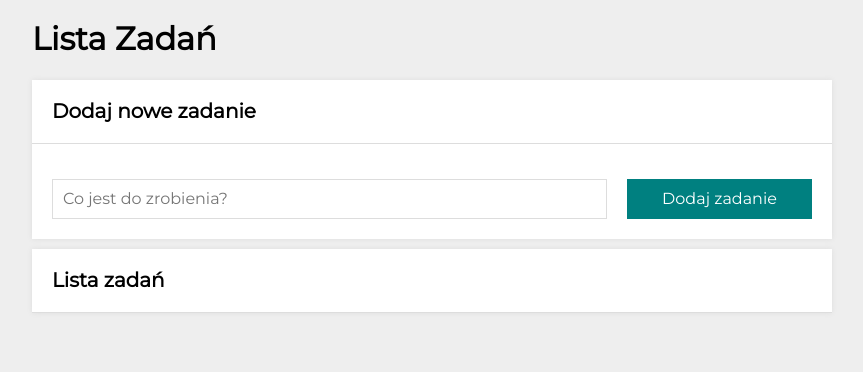
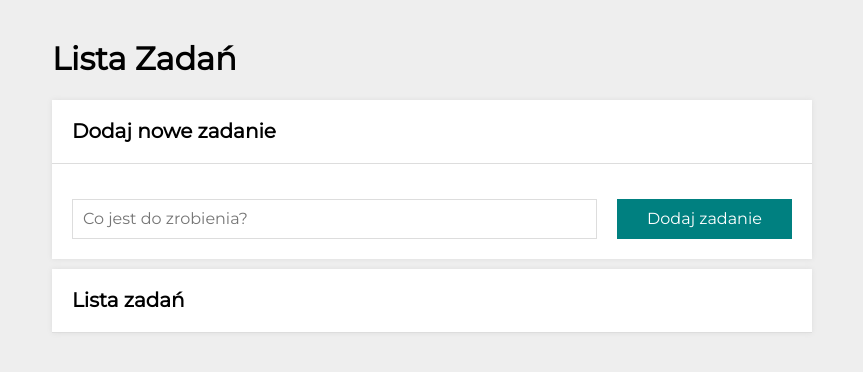
Before and after one commit to Gosia-Magdzik/todo-list-react, a React (Create React App) app: page / in a window 1280 px wide. Shown: the top 372 px of the page, without its empty margins (208-1071 px from the left). Built offline with nearby package versions, Linux system fonts and the light colour scheme.

Commit message:
+ css styled

```diff
--- a/src/Buttons/styled.js
+++ b/src/Buttons/styled.js
@@ -10,9 +10,7 @@ export const Button = styled.button`
     color: ${({theme}) => theme.color.teal};
     transition: filter 0.3s;
     border: none;
-    margin-left: 2px;
-    margin-right: 10px;
-    padding: 15px;
+    margin: 0 0 0 20px;
 
     @media (max-width: ${({theme}) => theme.breakpoint.phone}px){
         flex-basis: 100%;
--- a/src/Container/styled.js
+++ b/src/Container/styled.js
@@ -3,5 +3,6 @@ import styled from "styled-components";
 export const TaskContainer = styled.main`
     max-width: 800px;
     margin: 0 auto;
-    padding: 20 px;
+    padding: 20px;
+    word-break: break-word;
 `;
--- a/src/Form/styled.js
+++ b/src/Form/styled.js
@@ -23,10 +23,15 @@ export const Button = styled.button`
     background-color: ${({ theme }) => theme.color.teal};
     color: ${({ theme }) => theme.color.white};
     border: none;
-    transition: 0.5s;
+    transition: 0.3s;
 
     &:hover {
         filter: brightness(110%);
-        transform: scale(1.2);
+        transform: scale(1.1);
+    }
+
+    &:active {
+        filter: brightness(115%);
+        transform: scale(1.15);
     }
 `;
--- a/src/Tasks/styled.js
+++ b/src/Tasks/styled.js
@@ -10,7 +10,7 @@ export const Item = styled.li`
     display: grid;
     grid-template-columns: auto 1fr auto;
     grid-gap: 10px;
-    padding: 10ox;
+    padding: 10px;
     align-items: center;
     border-bottom: 1px solid ${({ theme }) => theme.color.alto};
 
```
